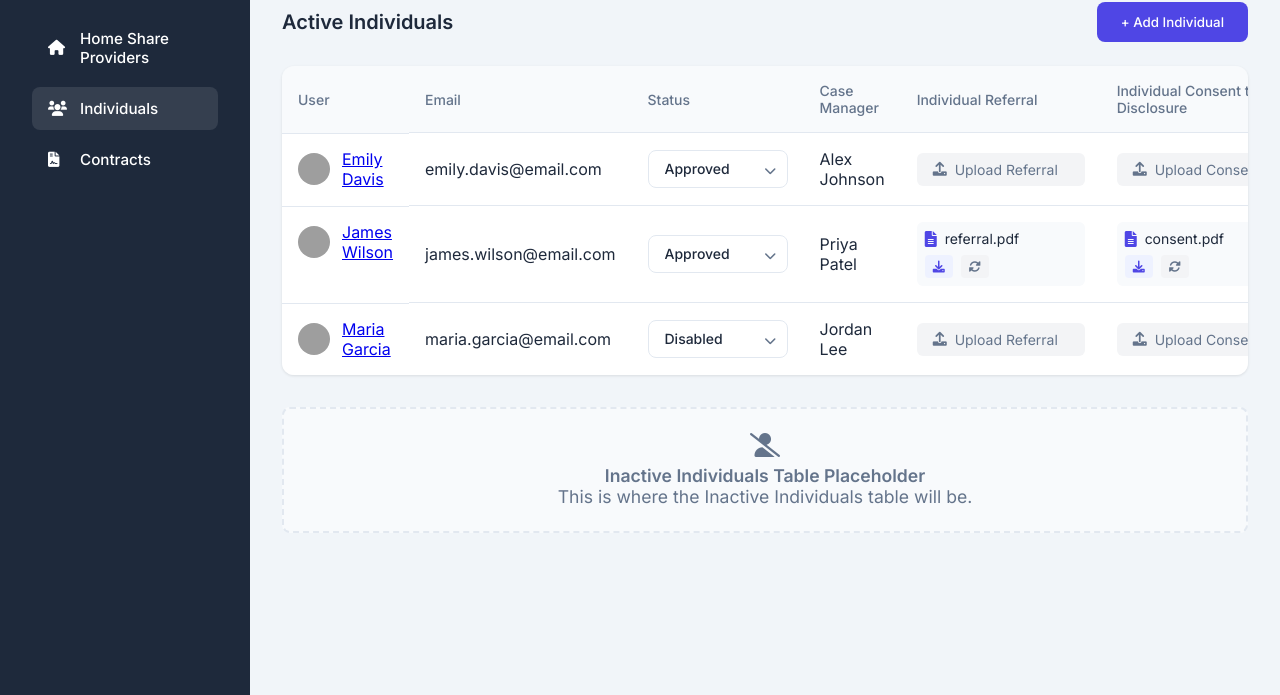
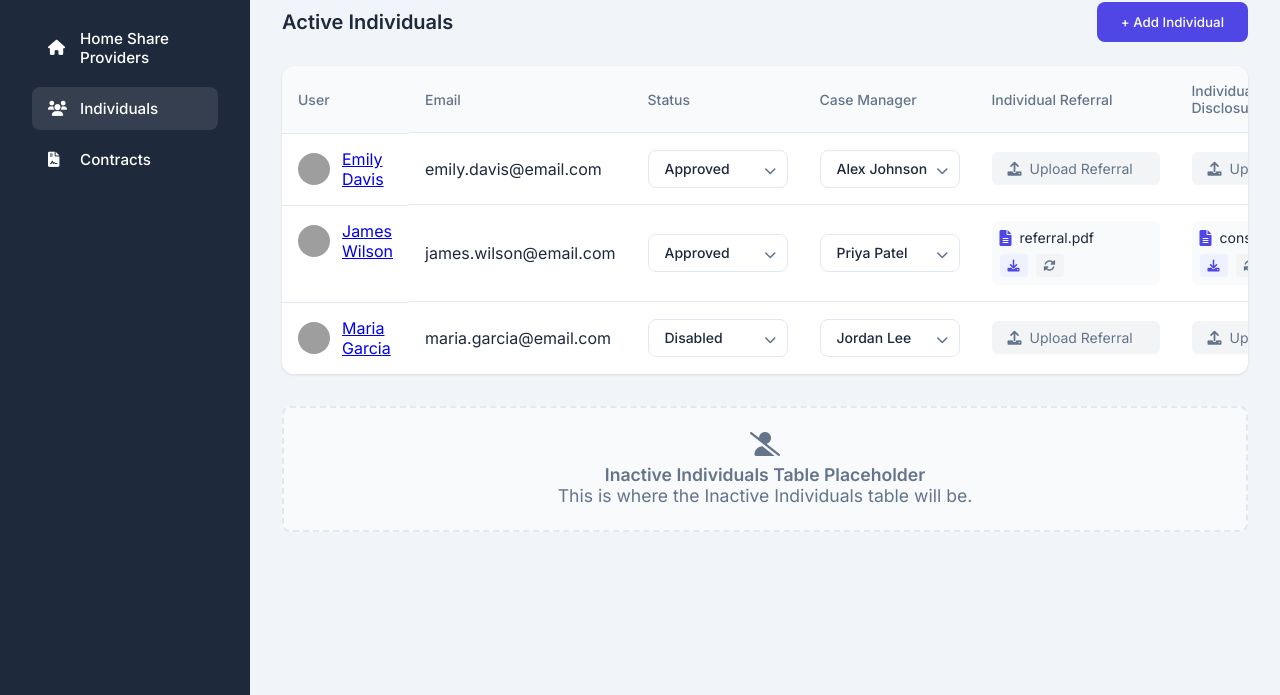
Before and after one commit to ammaarkhan/admin-dashboard, a plain HTML site: page super-admin/individuals.html in a window 1280 px wide. Shown: the part 105-800 px from the top of the page. Drawn offline with Linux system fonts and the light colour scheme; grey boxes are pictures that could not be loaded.

Commit message:
implement status dropdown for case manager selection in individuals table for improved user interaction

```diff
--- a/super-admin/individuals.html
+++ b/super-admin/individuals.html
@@ -106,7 +106,24 @@
                       </div>
                     </div>
                   </td>
-                  <td class="case-manager-cell">Alex Johnson</td>
+                  <td class="case-manager-cell">
+                    <div class="status-dropdown">
+                      <select
+                        class="status-select"
+                        aria-label="Select Case Manager"
+                      >
+                        <option value="" disabled>Select Case Manager</option>
+                        <option value="alex-johnson" selected>
+                          Alex Johnson
+                        </option>
+                        <option value="priya-patel">Priya Patel</option>
+                        <option value="jordan-lee">Jordan Lee</option>
+                      </select>
+                      <div class="select-icon">
+                        <i class="fas fa-chevron-down"></i>
+                      </div>
+                    </div>
+                  </td>
                   <td class="file-upload-cell">
                     <div class="file-upload" data-user-id="emily-referral">
                       <div class="upload-state initial">
@@ -219,7 +236,24 @@
                       </div>
                     </div>
                   </td>
-                  <td class="case-manager-cell">Priya Patel</td>
+                  <td class="case-manager-cell">
+                    <div class="status-dropdown">
+                      <select
+                        class="status-select"
+                        aria-label="Select Case Manager"
+                      >
+                        <option value="" disabled>Select Case Manager</option>
+                        <option value="alex-johnson">Alex Johnson</option>
+                        <option value="priya-patel" selected>
+                          Priya Patel
+                        </option>
+                        <option value="jordan-lee">Jordan Lee</option>
+                      </select>
+                      <div class="select-icon">
+                        <i class="fas fa-chevron-down"></i>
+                      </div>
+                    </div>
+                  </td>
                   <td class="file-upload-cell">
                     <div class="file-upload" data-user-id="james-referral">
                       <div class="upload-state uploaded">
@@ -292,7 +326,22 @@
                       </div>
                     </div>
                   </td>
-                  <td class="case-manager-cell">Jordan Lee</td>
+                  <td class="case-manager-cell">
+                    <div class="status-dropdown">
+                      <select
+                        class="status-select"
+                        aria-label="Select Case Manager"
+                      >
+                        <option value="" disabled>Select Case Manager</option>
+                        <option value="alex-johnson">Alex Johnson</option>
+                        <option value="priya-patel">Priya Patel</option>
+                        <option value="jordan-lee" selected>Jordan Lee</option>
+                      </select>
+                      <div class="select-icon">
+                        <i class="fas fa-chevron-down"></i>
+                      </div>
+                    </div>
+                  </td>
                   <td class="file-upload-cell">
                     <div class="file-upload" data-user-id="maria-referral">
                       <div class="upload-state initial">
```
